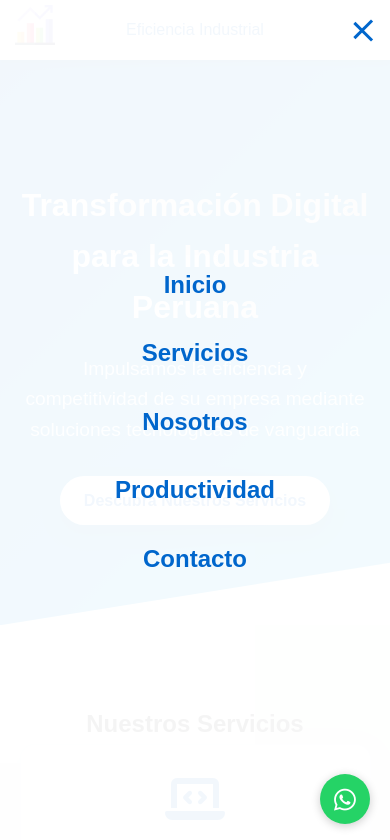
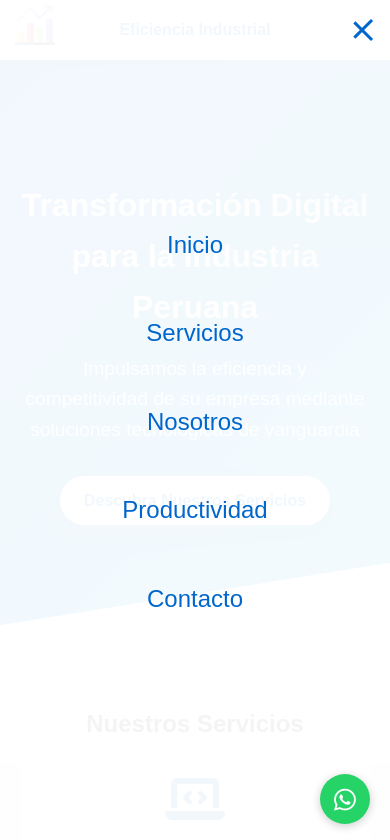
Before and after one commit to yasserev/web-cosaj, a website: page index.html in a window 390 px wide. Both pictures are taken after a click on the element 362 px from the left and 30 px from the top of the page. Shown: the top 840 px of the page. Drawn offline with Linux system fonts and the light colour scheme.

Commit message:
Mejoras en header: responsividad, z-index y estilo en móviles

```diff
--- a/index.html
+++ b/index.html
@@ -17,6 +17,7 @@
         <nav>
             <div class="logo">
                 <img src="images/logo.png" alt="Eficiencia Industrial Logo">
+                <span class="company-name">Eficiencia Industrial</span>
             </div>
             <div class="header-company-name">Eficiencia Industrial</div>
             <div class="hamburger-menu" id="hamburger-menu">
--- a/styles.css
+++ b/styles.css
@@ -60,81 +60,68 @@ header {
 
 nav {
     display: flex;
+    justify-content: space-between;
     align-items: center;
-    justify-content: space-between;
-    padding: 15px 20px;
-    background-color: white;
-    box-shadow: 0 2px 5px rgba(0,0,0,0.1);
+    padding: 1rem 5%;
+    max-width: 1200px;
+    margin: 0 auto;
 }
 
 nav .logo {
     display: flex;
     align-items: center;
+    gap: 10px;
 }
 
 nav .logo img {
-    height: 50px;
-    margin-right: 10px;
+    height: 60px;
+    transition: transform 0.3s ease;
 }
 
-nav .company-name {
+nav .logo .company-name {
+    font-weight: bold;
     font-size: 1.2em;
-    font-weight: bold;
     color: var(--primary-color);
+}
+
+nav .logo img:hover {
+    transform: scale(1.05);
 }
 
 nav ul {
     display: flex;
     list-style: none;
-}
-
-nav ul li {
-    margin-left: 20px;
+    gap: 20px;
 }
 
 nav ul li a {
     text-decoration: none;
     color: var(--primary-color);
-    font-weight: 600;
-    position: relative;
+    font-weight: 500;
     transition: color 0.3s ease;
 }
 
-nav ul li a::after {
-    content: '';
-    position: absolute;
-    width: 0;
-    height: 2px;
-    bottom: -5px;
-    left: 0;
-    background: var(--gradient-primary);
-    transition: width 0.3s ease;
+nav ul li a:hover {
+    color: var(--accent-color);
 }
 
-nav ul li a:hover {
-    color: var(--secondary-color);
+/* Ocultar header-company-name en PC */
+.header-company-name {
+    display: block;
 }
 
-nav ul li a:hover::after {
-    width: 100%;
+/* Mostrar nombre de empresa junto al logo en PC */
+@media screen and (min-width: 769px) {
+    nav .logo .company-name {
+        display: block;
     }
 
-/* Estilos para menú de hamburguesa */
-.hamburger-menu {
+    .header-company-name {
         display: none;
-    flex-direction: column;
-    cursor: pointer;
-    z-index: 1000;
+    }
 }
 
-.hamburger-menu span {
-    width: 25px;
-    height: 3px;
-    background-color: var(--primary-color);
-    margin: 3px 0;
-    transition: 0.4s;
-}
-
+/* Estilos móviles */
 @media screen and (max-width: 768px) {
     nav {
         display: flex;
@@ -163,17 +150,27 @@ nav ul li a:hover::after {
     .header-company-name {
         position: absolute;
         left: 50%;
-        transform: translateX(-50%);
+        top: 50%;
+        transform: translate(-50%, -50%);
         font-size: 1em;
         color: var(--primary-color);
         white-space: nowrap;
+        text-align: center;
+        margin: 0;
+        padding: 0;
+        z-index: 1;
+        font-weight: bold;
     }
 
     .hamburger-menu {
         position: absolute;
         right: 15px;
+        top: 50%;
+        transform: translateY(-50%);
         display: flex;
-        align-items: center;
+        flex-direction: column;
+        z-index: 1001;
+        cursor: pointer;
     }
 
     .hamburger-menu span {
@@ -195,7 +192,7 @@ nav ul li a:hover::after {
         flex-direction: column;
         justify-content: center;
         align-items: center;
-        z-index: 999;
+        z-index: 1000;
     }
 
     .nav-menu.active {
@@ -210,7 +207,6 @@ nav ul li a:hover::after {
         font-size: 1.5em;
         color: var(--primary-color);
     }
-}
 
     /* Animación del menú hamburguesa */
     .hamburger-menu.active span:nth-child(1) {
@@ -223,6 +219,7 @@ nav ul li a:hover::after {
 
     .hamburger-menu.active span:nth-child(3) {
         transform: rotate(45deg) translate(-5px, -6px);
+    }
 }
 
 /* Hero Section */
```
Lines whose indentation alone changed are shown as unchanged.
